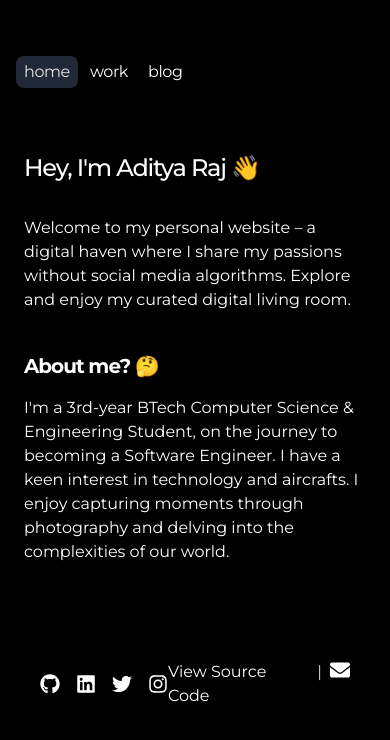
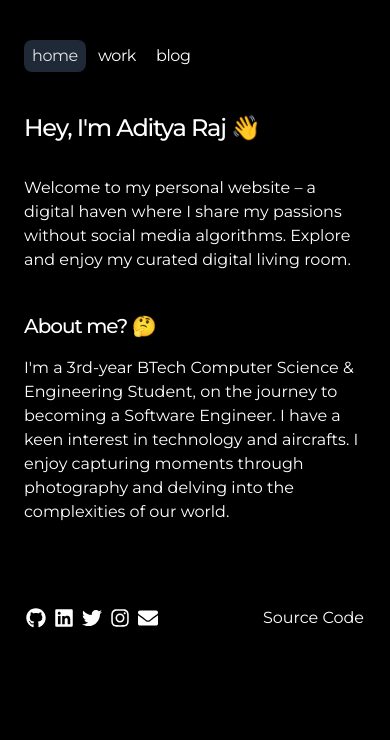
Before and after one commit to adistrim/adistrimdotin, a Next.js app: page / in a window 390 px wide. Shown: the top 740 px of the page. Built offline with nearby package versions, Linux system fonts and the light colour scheme.

Commit message:
improved responsiveness overall

```diff
--- a/src/app/components/footer.tsx
+++ b/src/app/components/footer.tsx
@@ -3,19 +3,16 @@ import { FaGithub, FaLinkedin, FaTwitter, FaInstagram, FaEnvelope } from 'react-
 
 const Footer: React.FC = () => {
     return (
-        <footer className="mt-[5rem] p-4 bg-gray-1000 text-white">
+        <footer className="mt-[5rem] p-0.5 sm:p-4 bg-gray-1000 text-white">
             <div className="flex items-center justify-between">
-                <div className="flex items-center space-x-4">
+                <div className="flex items-center space-x-2 sm:space-x-4">
                     <a href="https://github.com/adistrim" target="_blank" rel="noopener noreferrer" className="hover:text-gray-300" aria-label="GitHub"><FaGithub size={20} /></a>
                     <a href="https://linkedin.com/in/adistrim" target="_blank" rel="noopener noreferrer" className="hover:text-gray-300" aria-label="LinkedIn"><FaLinkedin size={20} /></a>
                     <a href="https://twitter.com/_adistrim_" target="_blank" rel="noopener noreferrer" className="hover:text-gray-300" aria-label="Twitter"><FaTwitter size={20} /></a>
                     <a href="https://instagram.com/adistrim" target="_blank" rel="noopener noreferrer" className="hover:text-gray-300" aria-label="Instagram"><FaInstagram size={20} /></a>
-                </div>
-                <div className="flex">
-                    <a href="https://github.com/adistrim/adistrim.me" target="_blank" rel="noopener noreferrer" className="hover:text-gray-300">View Source Code</a>
-                    <span className="mx-2 text-gray-300">|</span>
                     <a href="mailto:adistrim.dev@gmail.com" className="hover:text-gray-300" aria-label="Email"><FaEnvelope size={20} /></a>
                 </div>
+                <a href="https://github.com/adistrim/adistrim.me" target="_blank" rel="noopener noreferrer" className="hover:text-gray-300">Source Code</a>
             </div>
         </footer>
     )
--- a/src/app/components/header.tsx
+++ b/src/app/components/header.tsx
@@ -6,7 +6,7 @@ const Header: React.FC = () => {
     const pathname = usePathname();
 
     return (
-        <aside className='-ml-[8px] mb-16 tracking-tight'>
+        <aside className='mb-10 tracking-tight'>
             <div className="lg:sticky lg:top-20">
                 <nav className="flex flex-row items-start relative px-0 pb-0 fade md:overflow-auto scroll-pr-6 md:relative" id="nav">
                     <div className="flex flex-row space-x-1 pr-10">
--- a/src/app/layout.tsx
+++ b/src/app/layout.tsx
@@ -19,8 +19,8 @@ export default function RootLayout({
   return (
     <html lang="en">
       <body className={mons.className}>
-        <main className='font-mons antialiased max-w-2xl mb-40 flex flex-col md:flex-row mx-4 mt-8 lg:mx-auto'>
-          <div className='flex-auto min-w-0 mt-6 flex flex-col px-2 md:px-0'>
+        <main className='font-mons antialiased max-w-2xl flex flex-col sm:flex-row mx-4 mt-4 lg:mx-auto'>
+          <div className='flex-auto min-w-0 mt-6 flex flex-col px-2 sm:px-0'>
             <Header />
             {children}
             <Footer />
--- a/src/app/page.tsx
+++ b/src/app/page.tsx
@@ -8,7 +8,7 @@ export default function Home() {
         Welcome to my personal website – a digital haven where I share my passions without social media algorithms. Explore and enjoy my curated digital living room.
       </p>
       <br />
-      <h1 className='font-bold mt-4 text-xl mb-4 tracking-tighter'>
+      <h1 className='font-medium mt-4 text-xl mb-4 tracking-tighter'>
         About me? 🤔
       </h1>
       <p className='prose prose-neutral dark:prose-invert'>
```
